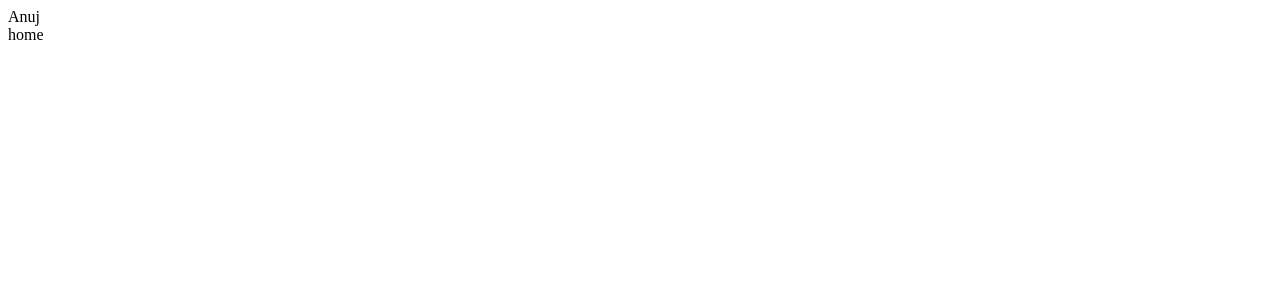
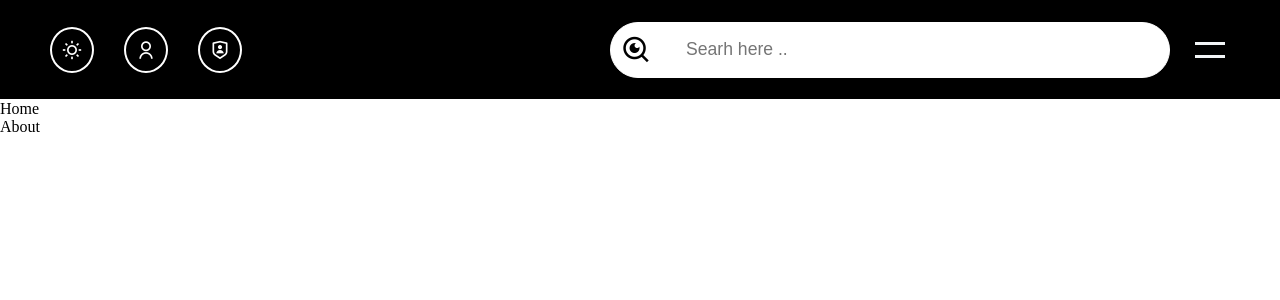
Before and after one commit to VanshVA/College-Project, a React (Vite) app: page / in a window 1280 px wide. Shown: the top 300 px of the page. Built offline with nearby package versions, Linux system fonts and the light colour scheme.

Commit message:
navbar updated

```diff
--- a/index.html
+++ b/index.html
@@ -4,10 +4,20 @@
     <meta charset="UTF-8" />
     <link rel="icon" type="image/svg+xml" href="/vite.svg" />
     <meta name="viewport" content="width=device-width, initial-scale=1.0" />
+    <link
+    href="https://cdn.jsdelivr.net/npm/remixicon@4.2.0/fonts/remixicon.css"
+    rel="stylesheet"
+/>
     <title>College project</title>
   </head>
   <body>
     <div id="root"></div>
+    <script src="https://cdnjs.cloudflare.com/ajax/libs/gsap/3.12.5/gsap.min.js"
+        integrity="sha512-7eHRwcbYkK4d9g/6tD/mhkf++eoTHwpNM9woBxtPUBWm67zeAfFC+HrdoE2GanKeocly/VxeLvIqwvCdk7qScg=="
+        crossorigin="anonymous" referrerpolicy="no-referrer"></script>
+    <script src="https://cdnjs.cloudflare.com/ajax/libs/gsap/3.12.5/ScrollTrigger.min.js"
+        integrity="sha512-onMTRKJBKz8M1TnqqDuGBlowlH0ohFzMXYRNebz+yOcc5TQr/zAKsthzhuv0hiyUKEiQEQXEynnXCvNTOk50dg=="
+        crossorigin="anonymous" referrerpolicy="no-referrer"></script>
     <script type="module" src="/src/main.jsx"></script>
   </body>
 </html>
--- a/package.json
+++ b/package.json
@@ -10,6 +10,8 @@
     "preview": "vite preview"
   },
   "dependencies": {
+    "@fortawesome/react-fontawesome": "^0.2.0",
+    "font-awesome": "^4.7.0",
     "react": "^18.2.0",
     "react-dom": "^18.2.0"
   },
--- /dev/null
+++ b/src/App.css
@@ -0,0 +1,6 @@
+*{
+    margin: 0px;
+    padding: 0px;
+    box-sizing: border-box;
+
+}
--- a/src/App.jsx
+++ b/src/App.jsx
@@ -1,12 +1,12 @@
 import React from 'react'
-import Home from './components/home'
+import './App.css';
+import { Navbar, Home, About } from './components/index'
 export default function App() {
   return (
-    <div>Anuj
-      <Home></Home>
-    </div>
-
-
-
+    <>
+    <Navbar></Navbar>
+    <Home></Home>
+    <About></About>
+    </>
   )
 }
--- /dev/null
+++ b/src/components/About/About.jsx
@@ -0,0 +1,9 @@
+import React from 'react'
+
+function About() {
+  return (
+    <div>About</div>
+  )
+}
+
+export default About
--- /dev/null
+++ b/src/components/Header/Navbar.css
@@ -0,0 +1,190 @@
+
+.Navbar {
+    width: 100%;
+    height: 6.25rem;
+    box-sizing: border-box;
+    border-bottom: 1px solid white;
+    display: flex;
+    background-color: black;
+    align-items: center;
+    justify-content: space-between;
+    padding: 0 50px;
+}
+
+.Navbar .Navbar-Links {
+    display: flex;
+    align-items: center;
+    justify-content: space-around;
+    gap: 30px;
+}
+
+.Navbar .Navbar-Links i {
+    font-size: 20px;
+    padding: 10px;
+    box-sizing: border-box;
+    color: white;
+    border: 2px solid white;
+    border-radius: 50%;
+}
+
+.Navbar .Navbar-Right {
+    display: flex;
+    align-items: center;
+    justify-content: space-between;
+    gap: 20px;
+}
+
+.Navbar .Navbar-Right .Navbar-Search-Bar {
+    width: 35rem;
+    display: flex;
+    align-items: center;
+    justify-content: space-between;
+    gap: 10px;
+    border: 1px solid white;
+    border-radius: 40px;
+    background-color: white;
+}
+
+.Navbar .Navbar-Right .Navbar-Search-Bar i {
+    font-size: 30px;
+    padding: 10px;
+    color: black;
+    cursor: pointer;
+}
+
+.Navbar .Navbar-Right .Navbar-Search-Bar input {
+    width: 100%;
+    padding: 15px;
+    outline: none;
+    border-radius: 40px;
+    height: 100%;
+    border: none;
+    font-size: 1.1rem;
+}
+
+.Navbar .Navbar-Right .Navbar-Hamburger-menu {
+    display: block;
+    cursor: pointer;
+    transition: all 0.7s ease;
+    z-index: 2;
+}
+
+
+.Navbar .Navbar-Right .Navbar-Hamburger-menu .line1 {
+    width: 30px;
+    height: 3px;
+    background: #f2f5f7;
+    margin: 5px;
+    transition: all 0.3s ease;
+}
+
+.Navbar .Navbar-Right .Navbar-Hamburger-menu .line2 {
+    width: 30px;
+    float: inline-end;
+    margin-top: 0;
+    height: 3px;
+    background: #f2f5f7;
+    margin: 5px;
+    transition: all 0.3s ease;
+}
+
+.nav-links li a {
+    text-decoration: none;
+    margin: 0 0.7vw;
+}
+
+.nav-links li a:hover {
+    color: red;
+}
+
+.nav-links li {
+    position: relative;
+}
+
+.nav-links li a::before {
+    content: "";
+    display: block;
+    height: 3px;
+    width: 0%;
+    background-color: red;
+    position: absolute;
+    transition: all ease-in-out 250ms;
+    margin: 0 0 0 10%;
+}
+
+.nav-links li a:hover::before {
+    width: 80%;
+}
+
+.nav-links a{
+    background-color: black;
+    padding: 18px;
+    color: white;
+    text-decoration: none;
+    font-size: 15px;
+    font-weight: 500;
+    border-radius: 10px;
+}
+
+.nav-links {
+    position: absolute;
+    background: white;
+    clip-path: circle(0% at 20% 20%);
+    transition: all 1s ease-out;
+    pointer-events: none;
+    width: 90vw;
+    height: 10vh;
+    border-right: 1px solid white;
+    border-radius: 30px;
+    display: flex;
+    list-style: none;
+    padding: 0 0.7vw;
+    justify-content: flex-end;
+    gap: 20px;
+    align-items: center;
+    text-transform: uppercase;
+}
+
+.nav-links.open {
+    clip-path: circle(60% at 100% 250%);
+    pointer-events: all;
+    display: flex;
+}
+
+.nav-links li {
+    opacity: 0;
+}
+
+.nav-links li:nth-child(1) {
+    transition: all 0.5s ease 0.2s;
+}
+
+.nav-links li:nth-child(2) {
+    transition: all 0.5s ease 0.4s;
+}
+
+.nav-links li:nth-child(3) {
+    transition: all 0.5s ease 0.6s;
+}
+
+.nav-links li:nth-child(4) {
+    transition: all 0.5s ease 0.7s;
+}
+
+.nav-links li:nth-child(5) {
+    transition: all 0.5s ease 0.8s;
+}
+
+.nav-links li:nth-child(6) {
+    transition: all 0.5s ease 0.9s;
+    margin: 0;
+}
+
+.nav-links li:nth-child(7) {
+    transition: all 0.5s ease 1s;
+    margin: 0;
+}
+
+li.fade {
+    opacity: 1;
+}
--- /dev/null
+++ b/src/components/Header/Navbar.jsx
@@ -0,0 +1,42 @@
+import React from 'react'
+import './Navbar.css'
+function Navbar() {
+  return (
+    <div className="Navbar">
+    <div className="Navbar-Left">
+      <div className="Navbar-Links">
+        <i className="ri-sun-line" />
+        <i className="ri-user-line" />
+        <i className="ri-shield-user-line" />
+        <ul className="nav-links">
+          <li>
+            <a href="#">Home</a>
+          </li>
+          <li>
+            <a href="#">About</a>
+          </li>
+          <li>
+            <a href="#">Services</a>
+          </li>
+          <li>
+            <a href="#">Contact Us</a>
+          </li>
+        </ul>
+      </div>
+    </div>
+    <div className="Navbar-Right">
+      <div className="Navbar-Search-Bar">
+        <i className="ri-search-eye-line" />
+        <input type="text" placeholder="Searh here .." />
+      </div>
+      <div className="Navbar-Hamburger-menu">
+        <div className="line1" />
+        <div className="line2" />
+      </div>
+    </div>
+  </div>
+
+  )
+}
+
+export default Navbar
--- a/src/components/home.jsx
+++ b/src/components/Home/Home.jsx
@@ -2,7 +2,7 @@ import React from 'react'
 
 function Home() {
   return (
-    <div>home</div>
+    <div>Home</div>
   )
 }
 
--- /dev/null
+++ b/src/components/index.js
@@ -0,0 +1,6 @@
+import Navbar from "./Header/Navbar";
+import Home from "./Home/Home";
+import About from "./About/About";
+export {Navbar};
+export {Home};
+export {About};
```
Also changed, not shown: src/constants/index.js (added, +18 -0 lines), src/utils/motion.js (added, +30 -0 lines), src/assets/index.js (added), 1 other file (tests, documents, lock files or other folders).
